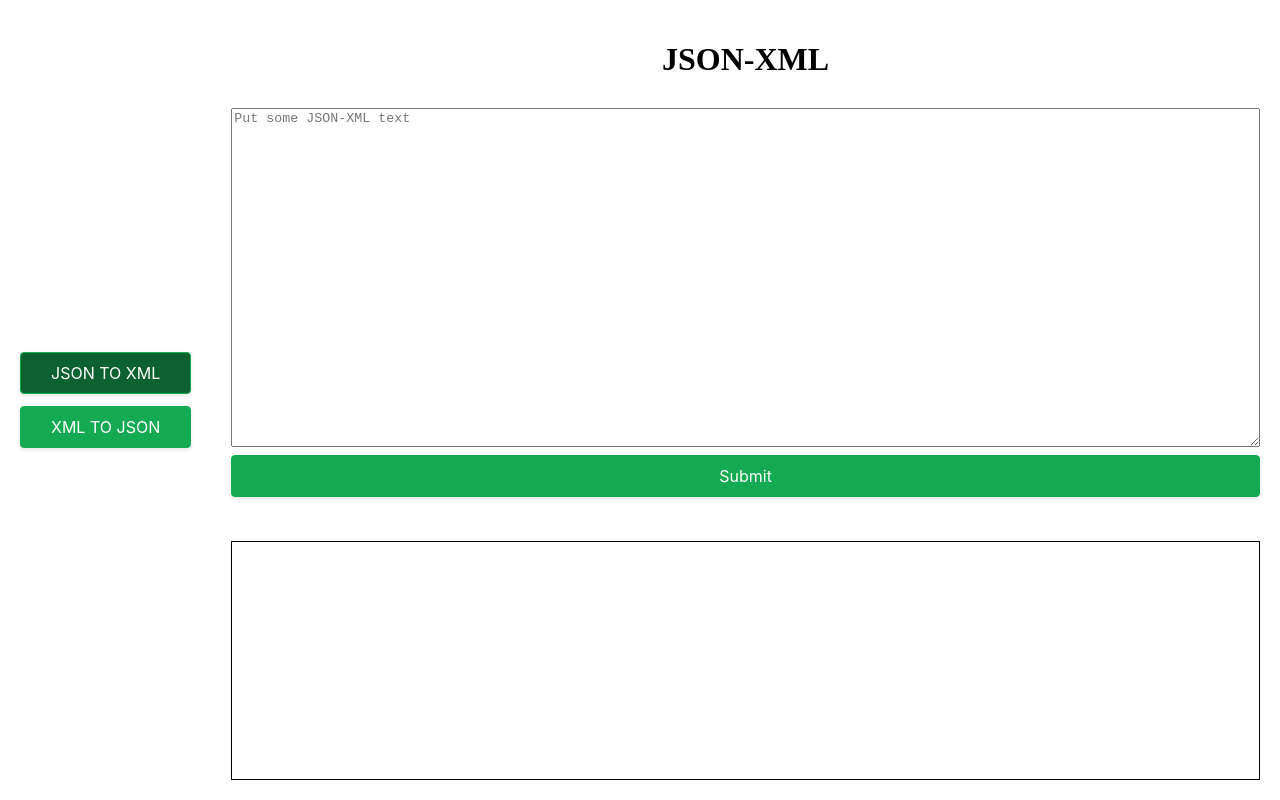
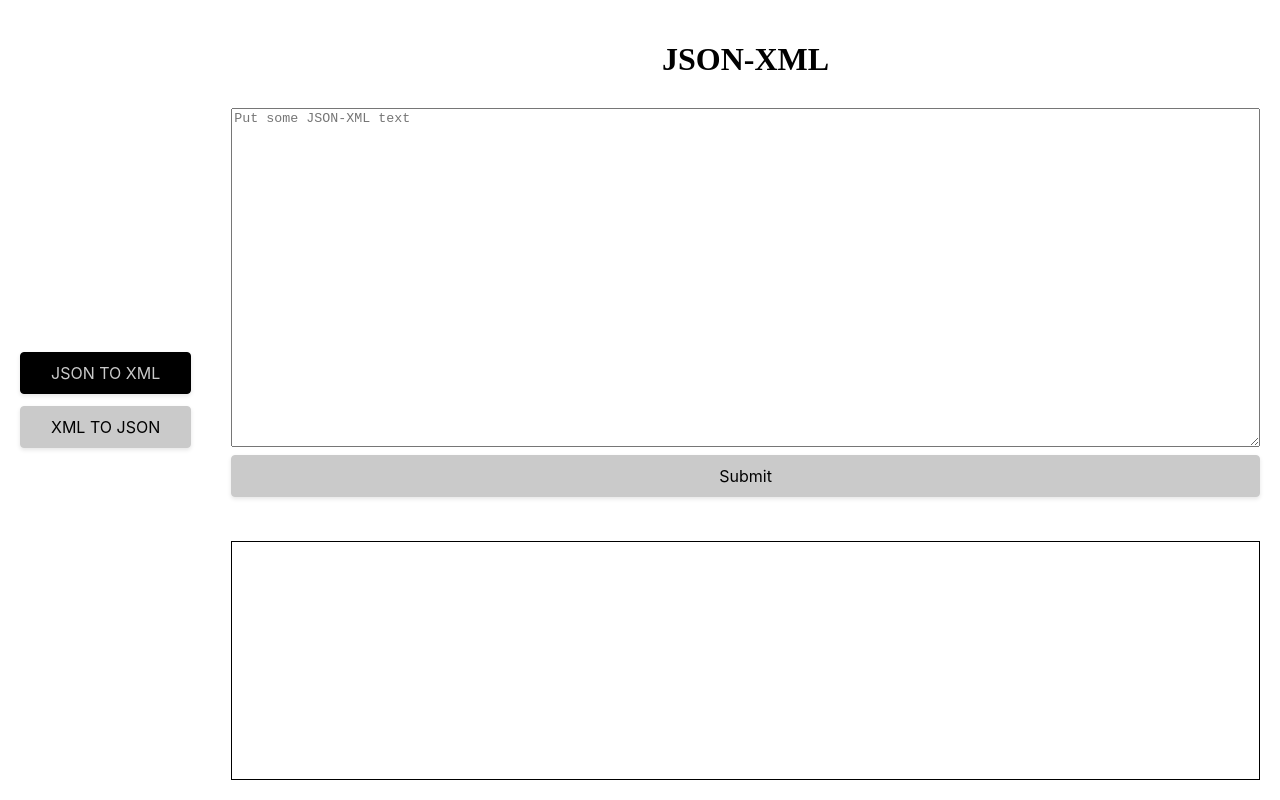
Before and after one commit to Jhons14/FrontConverter, a React (Vite) app: page / in a window 1280 px wide. Built offline with nearby package versions, Linux system fonts and the light colour scheme; no server answers.

Commit message:
Se ajusta color de la interface

```diff
--- a/src/App/App.css
+++ b/src/App/App.css
@@ -20,12 +20,12 @@ body {
 }
 
 .button {
-  background-color: #13aa52;
-  border: 1px solid #13aa52;
+  background-color: #cacaca;
+  border: 1px solid #cacaca;
   border-radius: 4px;
-  box-shadow: rgba(0, 0, 0, 0.1) 0 2px 4px 0;
+  box-shadow: #0000001a 0 2px 4px 0;
   box-sizing: border-box;
-  color: #fff;
+  color: #000000;
   cursor: pointer;
   font-family: 'Akzidenz Grotesk BQ Medium', -apple-system, BlinkMacSystemFont,
     sans-serif;
@@ -43,8 +43,9 @@ body {
 }
 
 .active {
-  background-color: #0b612f;
-  color: #fff;
+  background-color: #000000;
+  border: 1px solid #000000;
+  color: #cacaca;
 }
 
 .button:hover {
--- a/src/components/DataContainer/DataContainer.jsx
+++ b/src/components/DataContainer/DataContainer.jsx
@@ -42,8 +42,6 @@ export function DataContainer({
   }
 
   async function onSubmitXML(xmlData) {
-    console.log(xmlData);
-
     const response = await fetch(XML_2_JSON_URL, {
       method: 'POST',
       body: xmlData,
```
